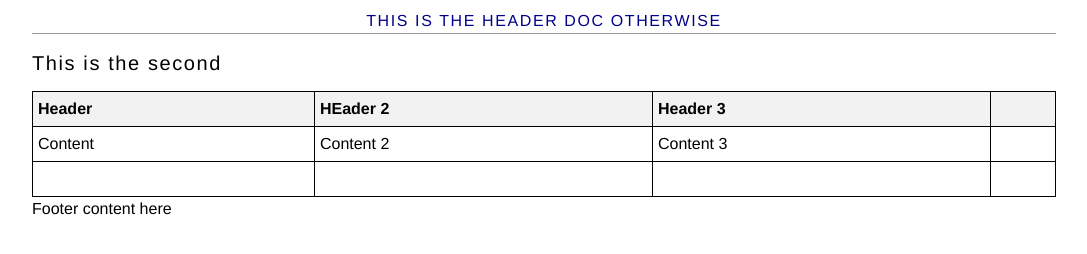
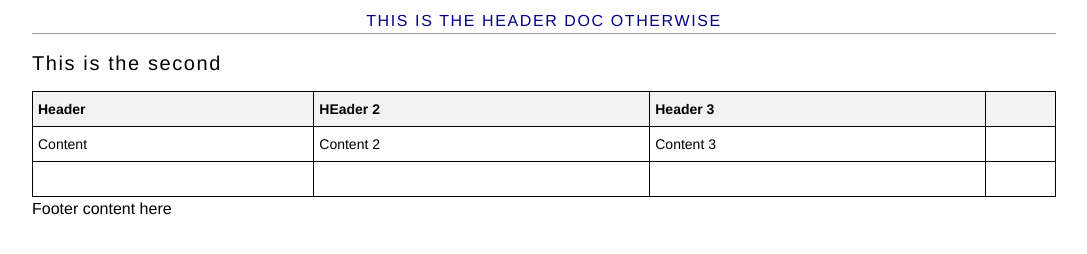
Before and after one commit to transalte/transalte.github.io, a Jekyll site: the page built from 02.md, in a window 1280 px wide. Shown: the part 245-499 px from the top of the page, without its empty margins (96-1183 px from the left). Built offline with Jekyll 4.4.1, drawn with Linux system fonts in a browser that asks for light colours; our own code applies the rules of GitHub Pages for plain Markdown files.

Commit message:
update to table

```diff
--- a/css/main.css
+++ b/css/main.css
@@ -61,13 +61,16 @@ h4 {font-size: 100%;
 font-weight: bold;
 }
 
-table { border-collapse: collapse;
+table {
+border-collapse: collapse;
 width: 100%;
 font-weight: lighter;
+font-size: .875rem;
 }
 
 table, th, td {
     border: 1px solid black;
+    font-size: .875rem;
 
 }
 
```
